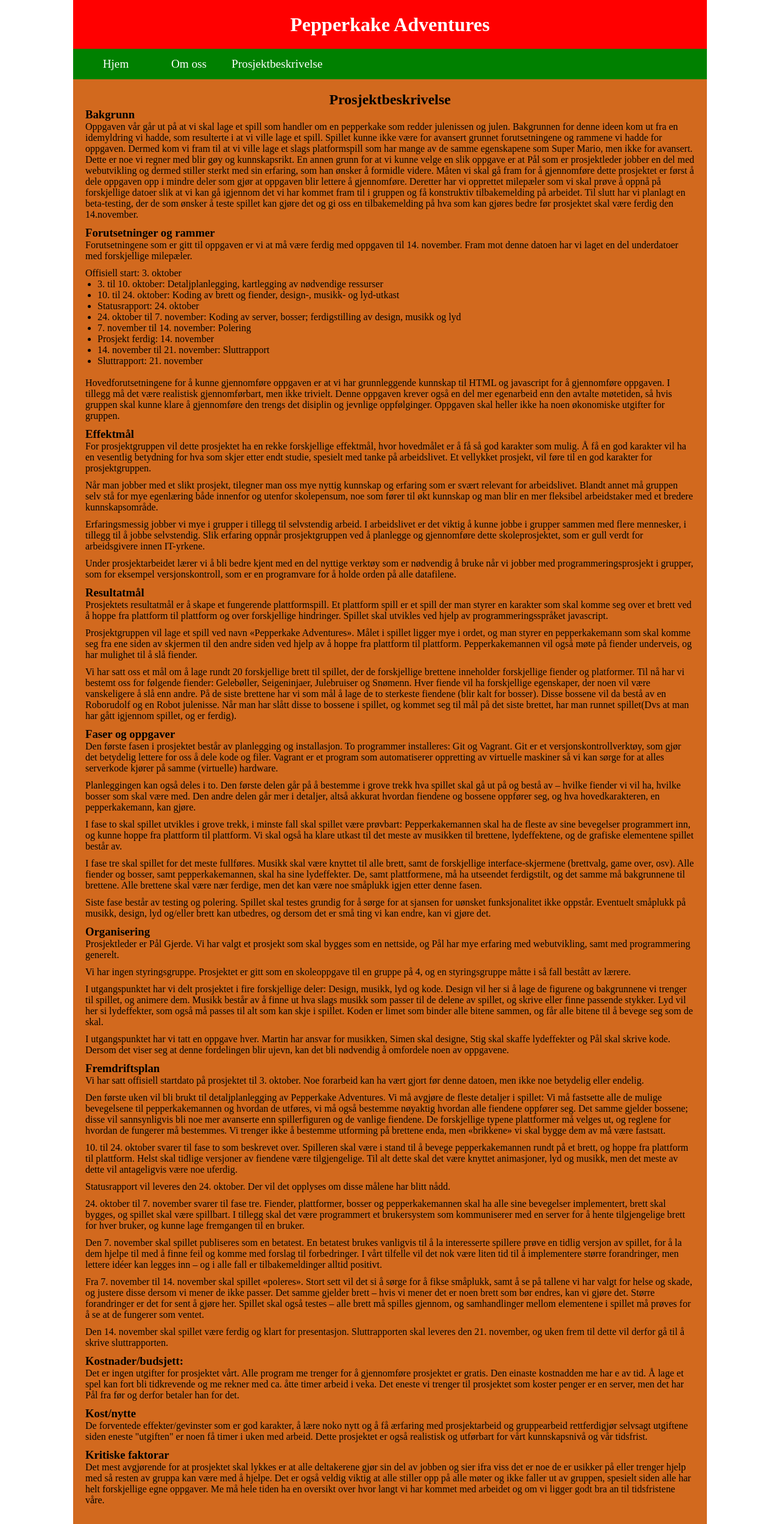
After one commit to tutti/Pepperkake-Adventures, a PHP site: page /presentasjon/prosjektbeskrivelse.html in a window 1280 px wide. The commit adds this page. Shown: the whole page at 61% size. Run offline with PHP 8.4, Linux system fonts and the light colour scheme; some libraries are stand-ins or nearby versions.

Commit message:
La til prosjektbeskrivelse-side. Fikset noe CSS-småplukk. La til overskrift på Om oss.

```diff
--- a/presentasjon/header.html
+++ b/presentasjon/header.html
@@ -13,6 +13,6 @@
                 <li><a href="stig.html">Stig</a></li>
             </ul>
         </li>
-
+        <li><a href="prosjektbeskrivelse.html">Prosjektbeskrivelse</a></li>
     </ul>
 </div>
--- a/presentasjon/index.html
+++ b/presentasjon/index.html
@@ -16,7 +16,7 @@
     <body>
         <div id="header"></div>
         <div id="wrapper" class="forside">
-            <h2>Presentasjon av gruppen</h2>
+            <h2 class="center">Presentasjon av gruppen</h2>
             <p>
                 Vi er gruppen Pepperkake Adventures. Vårt mål er å lage et spill med samme navn.
             </p>
--- /dev/null
+++ b/presentasjon/prosjektbeskrivelse.html
@@ -0,0 +1,190 @@
+<!DOCTYPE html>
+<html>
+    <head>
+        <title>Presentasjon av gruppen</title>
+        <meta charset="UTF-8">
+        <link rel="stylesheet" href="stil.css" />
+        <script src="//ajax.googleapis.com/ajax/libs/jquery/2.1.1/jquery.min.js"></script>
+        <script>
+            (function($) {
+                $(document).ready(function() {
+                    $("#header").load("header.html");
+                });
+            })(jQuery);
+        </script>
+    </head>
+    <body>
+        <div id="header"></div>
+        <div id="wrapper">
+            <h2 class="center">Prosjektbeskrivelse</h2>
+            <h3>Bakgrunn</h3>
+            <p>Oppgaven vår går ut på at vi skal lage et spill som handler om en pepperkake som redder julenissen og julen.
+            Bakgrunnen for denne ideen kom ut fra en idemyldring vi hadde, som resulterte i at vi ville lage et spill. Spillet
+            kunne ikke være for avansert grunnet forutsetningene og rammene vi hadde for oppgaven. Dermed kom vi fram til at
+            vi ville lage et slags platformspill som har mange av de samme egenskapene som Super Mario, men ikke for avansert.
+            Dette er noe vi regner med blir gøy og kunnskapsrikt. En annen grunn for at vi kunne velge en slik oppgave er at
+            Pål som er prosjektleder jobber en del med webutvikling og dermed stiller sterkt med sin erfaring, som han ønsker
+            å formidle videre. Måten vi skal gå fram for å gjennomføre dette prosjektet er først å dele oppgaven opp i mindre
+            deler som gjør at oppgaven blir lettere å gjennomføre. Deretter har vi opprettet milepæler som vi skal prøve å
+            oppnå på forskjellige datoer slik at vi kan gå igjennom det vi har kommet fram til i gruppen og få konstruktiv
+            tilbakemelding på arbeidet. Til slutt har vi planlagt en beta-testing, der de som ønsker å teste spillet kan gjøre
+            det og gi oss en tilbakemelding på hva som kan gjøres bedre før prosjektet skal være ferdig den 14.november.</p>
+
+            <h3>Forutsetninger og rammer</h3>
+            <p>Forutsetningene som er gitt til oppgaven er vi at må  være ferdig med oppgaven til 14. november. Fram mot denne
+            datoen har vi laget en del underdatoer med forskjellige milepæler.</p>
+
+            Offisiell start: 3. oktober
+            <ul>
+            <li>3. til 10. oktober: Detaljplanlegging, kartlegging av nødvendige ressurser</li>
+            <li>10. til 24. oktober: Koding av brett og fiender, design-, musikk- og lyd-utkast</li>
+            <li>Statusrapport: 24. oktober</li>
+            <li>24. oktober til 7. november: Koding av server, bosser; ferdigstilling av design, musikk og lyd</li>
+            <li>7. november til 14. november: Polering</li>
+            <li>Prosjekt ferdig: 14. november</li>
+            <li>14. november til 21. november: Sluttrapport</li>
+            <li>Sluttrapport: 21. november</li>
+            </ul>
+            <br />
+            <p>Hovedforutsetningene for å kunne gjennomføre oppgaven er at vi har grunnleggende kunnskap til HTML og
+            javascript for å gjennomføre oppgaven. I tillegg må det være realistisk gjennomførbart, men ikke trivielt. Denne
+            oppgaven krever også en del mer egenarbeid enn den avtalte møtetiden, så hvis gruppen skal kunne klare å gjennomføre
+            den trengs det disiplin og jevnlige oppfølginger. Oppgaven skal heller ikke ha noen økonomiske utgifter for gruppen.
+            </p>
+
+            <h3>Effektmål</h3>
+            <p>For prosjektgruppen vil dette prosjektet ha en rekke forskjellige effektmål, hvor hovedmålet er å få så god
+            karakter som mulig. Å få en god karakter vil ha en vesentlig betydning for hva som skjer etter endt studie, spesielt
+            med tanke på arbeidslivet. Et vellykket prosjekt, vil føre til en god karakter for prosjektgruppen.</p>
+
+            <p>Når man jobber med et slikt prosjekt, tilegner man oss mye nyttig kunnskap og erfaring som er svært relevant for
+            arbeidslivet. Blandt annet må gruppen selv stå for mye egenlæring både innenfor og utenfor skolepensum, noe som fører
+            til økt kunnskap og man blir en mer fleksibel arbeidstaker med et bredere kunnskapsområde.</p>
+
+            <p>Erfaringsmessig jobber vi mye i grupper i tillegg til selvstendig arbeid. I arbeidslivet er det viktig å kunne
+            jobbe i grupper sammen med flere mennesker, i tillegg til å jobbe selvstendig. Slik erfaring oppnår prosjektgruppen
+            ved å planlegge og gjennomføre dette skoleprosjektet, som er gull verdt for arbeidsgivere innen IT-yrkene.</p>
+
+            <p>Under prosjektarbeidet lærer vi å bli bedre kjent med en del nyttige verktøy som er nødvendig å bruke når vi jobber
+            med programmeringsprosjekt i grupper, som for eksempel versjonskontroll, som er en programvare for å holde orden på
+            alle datafilene.</p>
+
+            <h3>Resultatmål</h3>
+            <p>Prosjektets resultatmål er å skape et fungerende plattformspill. Et plattform spill er et spill der man styrer en
+            karakter som skal komme seg over et brett ved å hoppe fra plattform til plattform og over forskjellige hindringer.
+            Spillet skal utvikles ved hjelp av programmeringsspråket javascript.</p>
+
+            <p>Prosjektgruppen vil lage et spill ved navn «Pepperkake Adventures». Målet i spillet ligger mye i ordet, og man
+            styrer en pepperkakemann som skal komme seg fra ene siden av skjermen til den andre siden ved hjelp av å hoppe fra
+            plattform til plattform. Pepperkakemannen vil også møte på fiender underveis, og har mulighet til å slå fiender.</p>
+
+            <p>Vi har satt oss et mål om å lage rundt 20 forskjellige brett til spillet, der de forskjellige brettene inneholder
+            forskjellige fiender og platformer. Til nå har vi bestemt oss for følgende fiender: Gelebøller, Seigeninjaer,
+            Julebruiser og Snømenn. Hver fiende vil ha forskjellige egenskaper, der noen vil være vanskeligere å slå enn andre.
+            På de siste brettene har vi som mål å lage de to sterkeste fiendene (blir kalt for bosser). Disse bossene vil da
+            bestå av en Roborudolf og en Robot julenisse. Når man har slått disse to bossene i spillet, og kommet seg til mål på
+            det siste brettet, har man runnet spillet(Dvs at man har gått igjennom spillet, og er ferdig).</p>
+
+            <h3>Faser og oppgaver</h3>
+
+            <p>Den første fasen i prosjektet består av planlegging og installasjon. To programmer installeres: Git og Vagrant.
+            Git er et versjonskontrollverktøy, som gjør det betydelig lettere for oss å dele kode og filer. Vagrant er et program
+            som automatiserer oppretting av virtuelle maskiner så vi kan sørge for at alles serverkode kjører på samme (virtuelle)
+            hardware.</p>
+
+            <p>Planleggingen kan også deles i to. Den første delen går på å bestemme i grove trekk hva spillet skal gå ut på og
+            bestå av – hvilke fiender vi vil ha, hvilke bosser som skal være med. Den andre delen går mer i detaljer, altså
+            akkurat hvordan fiendene og bossene oppfører seg, og hva hovedkarakteren, en pepperkakemann, kan gjøre.</p>
+
+            <p>I fase to skal spillet utvikles i grove trekk, i minste fall skal spillet være prøvbart: Pepperkakemannen skal ha
+            de fleste av sine bevegelser programmert inn, og kunne hoppe fra plattform til plattform. Vi skal også ha klare utkast
+            til det meste av musikken til brettene, lydeffektene, og de grafiske elementene spillet består av.</p>
+
+            <p>I fase tre skal spillet for det meste fullføres. Musikk skal være knyttet til alle brett, samt de forskjellige
+            interface-skjermene (brettvalg, game over, osv). Alle fiender og bosser, samt pepperkakemannen, skal ha sine
+            lydeffekter. De, samt plattformene, må ha utseendet ferdigstilt, og det samme må bakgrunnene til brettene. Alle
+            brettene skal være nær ferdige, men det kan være noe småplukk igjen etter denne fasen.</p>
+
+            <p>Siste fase består av testing og polering. Spillet skal testes grundig for å sørge for at sjansen for uønsket
+            funksjonalitet ikke oppstår. Eventuelt småplukk på musikk, design, lyd og/eller brett kan utbedres, og dersom det er
+            små ting vi kan endre, kan vi gjøre det.</p>
+
+            <h3>Organisering</h3>
+
+            <p>Prosjektleder er Pål Gjerde. Vi har valgt et prosjekt som skal bygges som en nettside, og Pål har mye erfaring med
+            webutvikling, samt med programmering generelt.</p>
+
+            <p>Vi har ingen styringsgruppe. Prosjektet er gitt som en skoleoppgave til en gruppe på 4, og en styringsgruppe måtte
+            i så fall bestått av lærere.</p>
+
+            <p>I utgangspunktet har vi delt prosjektet i fire forskjellige deler: Design, musikk, lyd og kode. Design vil her si
+            å lage de figurene og bakgrunnene vi trenger til spillet, og animere dem. Musikk består av å finne ut hva slags musikk
+            som passer til de delene av spillet, og skrive eller finne passende stykker. Lyd vil her si lydeffekter, som også må
+            passes til alt som kan skje i spillet. Koden er limet som binder alle bitene sammen, og får alle bitene til å bevege
+            seg som de skal.</p>
+
+            <p>I utgangspunktet har vi tatt en oppgave hver. Martin har ansvar for musikken, Simen skal designe, Stig skal skaffe
+            lydeffekter og Pål skal skrive kode. Dersom det viser seg at denne fordelingen blir ujevn, kan det bli nødvendig å
+            omfordele noen av oppgavene.</p>
+
+            <h3>Fremdriftsplan</h3>
+
+            <p>Vi har satt offisiell startdato på prosjektet til 3. oktober. Noe forarbeid kan ha vært gjort før denne datoen, men
+            ikke noe betydelig eller endelig.</p>
+
+            <p>Den første uken vil bli brukt til detaljplanlegging av Pepperkake Adventures. Vi må avgjøre de fleste detaljer i
+            spillet: Vi må fastsette alle de mulige bevegelsene til pepperkakemannen og hvordan de utføres, vi må også bestemme
+            nøyaktig hvordan alle fiendene oppfører seg. Det samme gjelder bossene; disse vil sannsynligvis bli noe mer avanserte
+            enn spillerfiguren og de vanlige fiendene. De forskjellige typene plattformer må velges ut, og reglene for hvordan de
+            fungerer må bestemmes. Vi trenger ikke å bestemme utforming på brettene enda, men «brikkene» vi skal bygge dem av må
+            være fastsatt.</p>
+
+            <p>10. til 24. oktober svarer til fase to som beskrevet over. Spilleren skal være i stand til å bevege pepperkakemannen
+            rundt på et brett, og hoppe fra plattform til plattform. Helst skal tidlige versjoner av fiendene være tilgjengelige.
+            Til alt dette skal det være knyttet animasjoner, lyd og musikk, men det meste av dette vil antageligvis være noe
+            uferdig.</p>
+
+            <p>Statusrapport vil leveres den 24. oktober. Der vil det opplyses om disse målene har blitt nådd.</p>
+
+            <p>24. oktober til 7. november svarer til fase tre. Fiender, plattformer, bosser og pepperkakemannen skal ha alle sine
+            bevegelser implementert, brett skal bygges, og spillet skal være spillbart. I tillegg skal det være programmert et
+            brukersystem som kommuniserer med en server for å hente tilgjengelige brett for hver bruker, og kunne lage fremgangen
+            til en bruker.</p>
+
+            <p>Den 7. november skal spillet publiseres som en betatest. En betatest brukes vanligvis til å la interesserte spillere
+            prøve en tidlig versjon av spillet, for å la dem hjelpe til med å finne feil og komme med forslag til forbedringer. I
+            vårt tilfelle vil det nok være liten tid til å implementere større forandringer, men lettere idéer kan legges inn – og
+            i alle fall er tilbakemeldinger alltid positivt.</p>
+
+            <p>Fra 7. november til 14. november skal spillet «poleres». Stort sett vil det si å sørge for å fikse småplukk, samt å
+            se på tallene vi har valgt for helse og skade, og justere disse dersom vi mener de ikke passer. Det samme gjelder brett
+            – hvis vi mener det er noen brett som bør endres, kan vi gjøre det. Større forandringer er det for sent å gjøre her.
+            Spillet skal også testes – alle brett må spilles gjennom, og samhandlinger mellom elementene i spillet må prøves for å
+            se at de fungerer som ventet.</p>
+
+            <p>Den 14. november skal spillet være ferdig og klart for presentasjon. Sluttrapporten skal leveres den 21. november,
+            og uken frem til dette vil derfor gå til å skrive sluttrapporten.</p>
+
+            <h3>Kostnader/budsjett:</h3>
+
+            <p>Det er ingen utgifter for prosjektet vårt. Alle program me trenger for å gjennomføre prosjektet er gratis. Den
+            einaste kostnadden me har e av tid. Å lage et spel kan fort bli tidkrevende og me rekner med ca. åtte timer arbeid i
+            veka. Det eneste vi trenger til prosjektet som koster penger er en server, men det har Pål fra før og derfor betaler
+            han for det.</p>
+
+            <h3>Kost/nytte</h3>
+
+            <p>De forventede effekter/gevinster som er god karakter, å lære noko nytt og å få ærfaring med prosjektarbeid og
+            gruppearbeid rettferdigjør selvsagt utgiftene siden eneste "utgiften" er noen få timer i uken med arbeid. Dette
+            prosjektet er også realistisk og utførbart for vårt kunnskapsnivå og vår tidsfrist.</p>
+
+            <h3>Kritiske faktorar</h3>
+
+            <p>Det mest avgjørende for at prosjektet skal lykkes er at alle deltakerene gjør sin del av jobben og sier ifra viss
+            det er noe de er usikker på eller trenger hjelp med så resten av gruppa kan være med å hjelpe. Det er også veldig
+            viktig at alle stiller opp på alle møter og ikke faller ut av gruppen, spesielt siden alle har helt forskjellige egne
+            oppgaver. Me må hele tiden ha en oversikt over hvor langt vi har kommet med arbeidet og om vi ligger godt bra an til
+            tidsfristene våre.</p>
+        </div>
+    </body>
+</html>
--- a/presentasjon/stil.css
+++ b/presentasjon/stil.css
@@ -1,6 +1,10 @@
 * {
     margin: 0;
     padding: 0;
+}
+
+.center {
+    text-align: center;
 }
 
 .clearfloat {
@@ -40,7 +44,7 @@ div#meny {
         div#meny ul li a {
             display: block;
             height: 50px;
-            width: 100px;
+            min-width: 100px;
             text-decoration: none;
         }
     div#meny > ul > li {
@@ -55,6 +59,7 @@ div#meny {
     div#meny > ul ul {
         position: absolute;
         display: none;
+        margin-left: -20px;
     }
         div#meny > ul ul li {
             line-height: 30px;
@@ -62,7 +67,7 @@ div#meny {
         }
             div#meny > ul ul li a {
                 height: 30px;
-                width: 80px;
+                min-width: 80px;
                 padding-left: 20px;
                 color: black;
             }
@@ -76,11 +81,6 @@ div#wrapper {
     padding: 20px;
     background-color: chocolate;
     margin: auto;
-}
-
-/* Forside */
-.forside h2 {
-    text-align: center;
 }
 
 /* Om oss */
```
Also changed, not shown: presentasjon/omoss.html (+9 -0 lines).
